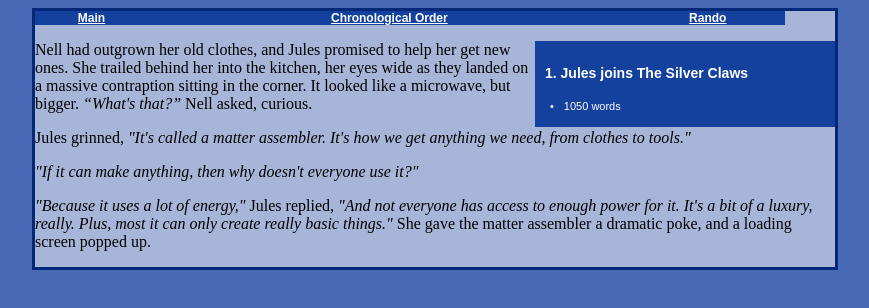
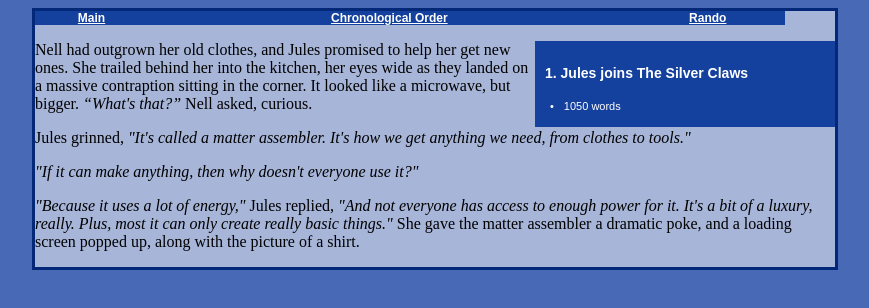
Before and after one commit to tuihblsr/tuihblsr.github.io, a plain HTML site: page nell/nell1.html in a window 1280 px wide. Shown: the whole page, without its empty margins (205-1074 px from the left). Drawn offline with Linux system fonts and the light colour scheme.

Commit message:
Update nell lore

```diff
--- a/nell/nell1.html
+++ b/nell/nell1.html
@@ -27,7 +27,7 @@
         <p>Nell had outgrown her old clothes, and Jules promised to help her get new ones. She trailed behind her into the kitchen, her eyes wide as they landed on a massive contraption sitting in the corner. It looked like a microwave, but bigger. <i>“What's that?”</i> Nell asked, curious.</p>
         <p>Jules grinned, <i>"It's called a matter assembler. It's how we get anything we need, from clothes to tools."</i></p>
         <p><i>"If it can make anything, then why doesn't everyone use it?"</i></p>
-        <p><i>"Because it uses a lot of energy,"</i> Jules replied, <i>"And not everyone has access to enough power for it. It's a bit of a luxury, really. Plus, most it can only create really basic things."</i> She gave the matter assembler a dramatic poke, and a loading screen popped up.</p>
+        <p><i>"Because it uses a lot of energy,"</i> Jules replied, <i>"And not everyone has access to enough power for it. It's a bit of a luxury, really. Plus, most it can only create really basic things."</i> She gave the matter assembler a dramatic poke, and a loading screen popped up, along with the picture of a shirt.</p>
     </div>
 </body>
 </html>
```
